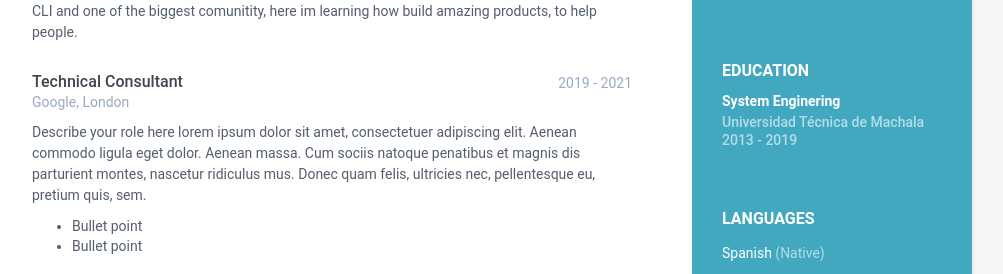
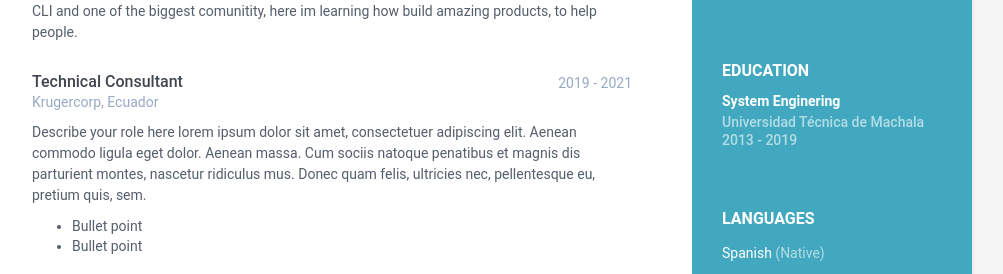
Before and after one commit to elcordova/caring-europa-fe48a, a Jekyll site: the page built from index.html, in a window 1280 px wide. Shown: the part 538-812 px from the top of the page, without its empty margins (168-1171 px from the left). Built offline with Jekyll 4.4.1, drawn with Linux system fonts in a browser that asks for light colours.

Commit message:
data.yml: changed

```diff
--- a/_data/data.yml
+++ b/_data/data.yml
@@ -58,7 +58,7 @@ experiences:
       here im learning how build amazing products, to help people.
   - role: Technical Consultant
     time: 2019 - 2021
-    company: 'Google, London'
+    company: 'Krugercorp, Ecuador'
     details: |
       Describe your role here lorem ipsum dolor sit amet, consectetuer
       adipiscing elit. Aenean commodo ligula eget dolor. Aenean massa.
```
